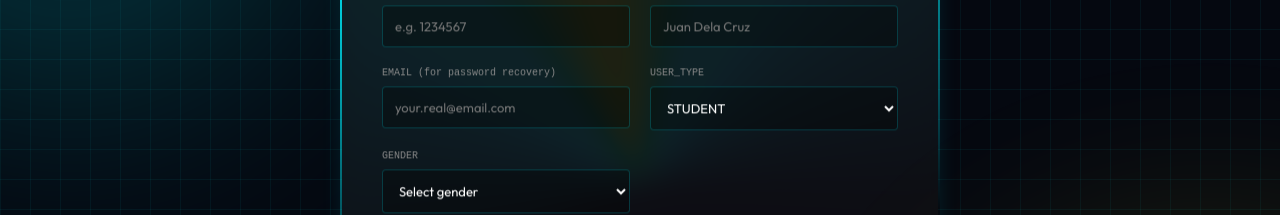
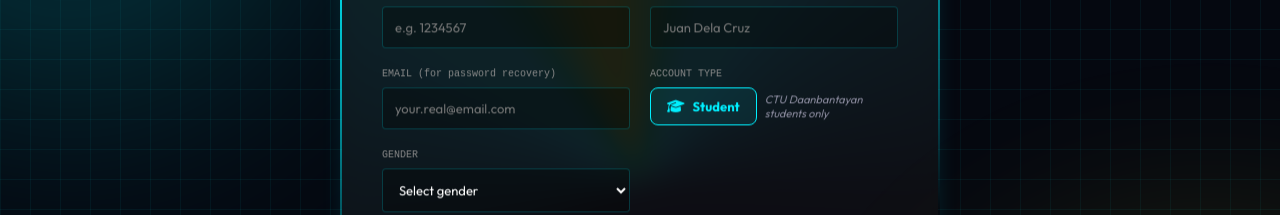
Before and after one commit to 0-Meng-bits/PROJECT_NEXO-REACT, a React (Vite) app in the folder capstone-react/: page / in a window 1280 px wide. Both pictures are taken after a click on the button "Create Account". Shown: the part 211-426 px from the top of the page. Built offline with nearby package versions, Linux system fonts and the light colour scheme; no server answers; the database is empty.

Commit message:
fix: remove Faculty user type — Student badge only, update terms and landing text

```diff
--- a/capstone-react/src/components/Auth.jsx
+++ b/capstone-react/src/components/Auth.jsx
@@ -413,11 +413,16 @@ export default function Auth() {
                     title="Please enter a valid email address (e.g. name@gmail.com)" />
                 </div>
                 <div className="input-group">
-                  <label>USER_TYPE</label>
-                  <select name="userType" value={form.userType} onChange={update} disabled={loading}>
-                    <option value="Student">STUDENT</option>
-                    <option value="Faculty">FACULTY</option>
-                  </select>
+                  <label>ACCOUNT TYPE</label>
+                  <div style={{ display: 'flex', gap: 8 }}>
+                    <div style={{ display: 'flex', alignItems: 'center', gap: 8, padding: '10px 16px', borderRadius: 8, border: '1px solid var(--cyber-cyan)', background: 'rgba(0,240,255,0.08)', color: 'var(--cyber-cyan)', fontSize: 13, fontWeight: 700 }}>
+                      <i className="fa-solid fa-graduation-cap" style={{ fontSize: 14 }}></i>
+                      Student
+                    </div>
+                    <div style={{ display: 'flex', alignItems: 'center', fontSize: 11, color: 'var(--text-muted)', fontStyle: 'italic' }}>
+                      CTU Daanbantayan students only
+                    </div>
+                  </div>
                 </div>
                 <div className="input-group">
                   <label>GENDER</label>
@@ -568,7 +573,7 @@ export default function Auth() {
               <p style={{ marginBottom: 10, color: 'var(--cyber-cyan)', fontWeight: 700 }}>1. Responsible Use</p>
               <p style={{ marginBottom: 12 }}>You agree to use NEXO Connect responsibly and in accordance with CTU's student conduct policies. Any misuse of the platform may result in account suspension.</p>
               <p style={{ marginBottom: 10, color: 'var(--cyber-cyan)', fontWeight: 700 }}>2. Respect for Others</p>
-              <p style={{ marginBottom: 12 }}>You agree to treat all students and faculty with respect. Harassment, bullying, hate speech, or any form of discrimination is strictly prohibited.</p>
+              <p style={{ marginBottom: 12 }}>You agree to treat all students with respect. Harassment, bullying, hate speech, or any form of discrimination is strictly prohibited.</p>
               <p style={{ marginBottom: 10, color: 'var(--cyber-cyan)', fontWeight: 700 }}>3. Personal Information</p>
               <p style={{ marginBottom: 12 }}>Do not share sensitive personal information (home address, financial details, passwords) of yourself or others on the platform.</p>
               <p style={{ marginBottom: 10, color: 'var(--cyber-cyan)', fontWeight: 700 }}>4. Content Policy</p>
--- a/capstone-react/src/components/Landing.jsx
+++ b/capstone-react/src/components/Landing.jsx
@@ -341,7 +341,7 @@ export default function Landing({ onEnter }) {
                 icon: 'fa-solid fa-users',
                 color: 'var(--cyber-cyan)',
                 title: 'For Users',
-                desc: 'Whether you\'re a student or faculty, discover groups, chat with peers, join organizations, and stay updated with everything happening on campus.',
+                desc: 'As a CTU student, discover groups, chat with peers, join organizations, and stay updated with everything happening on campus.',
                 highlights: ['Join academic and hobby circles', 'Start or join voice/video calls', 'Post threads & connect with peers', 'View bulletin & campus events', 'Apply to organizations', 'Review circles you\'ve joined'],
               },
               {
```
